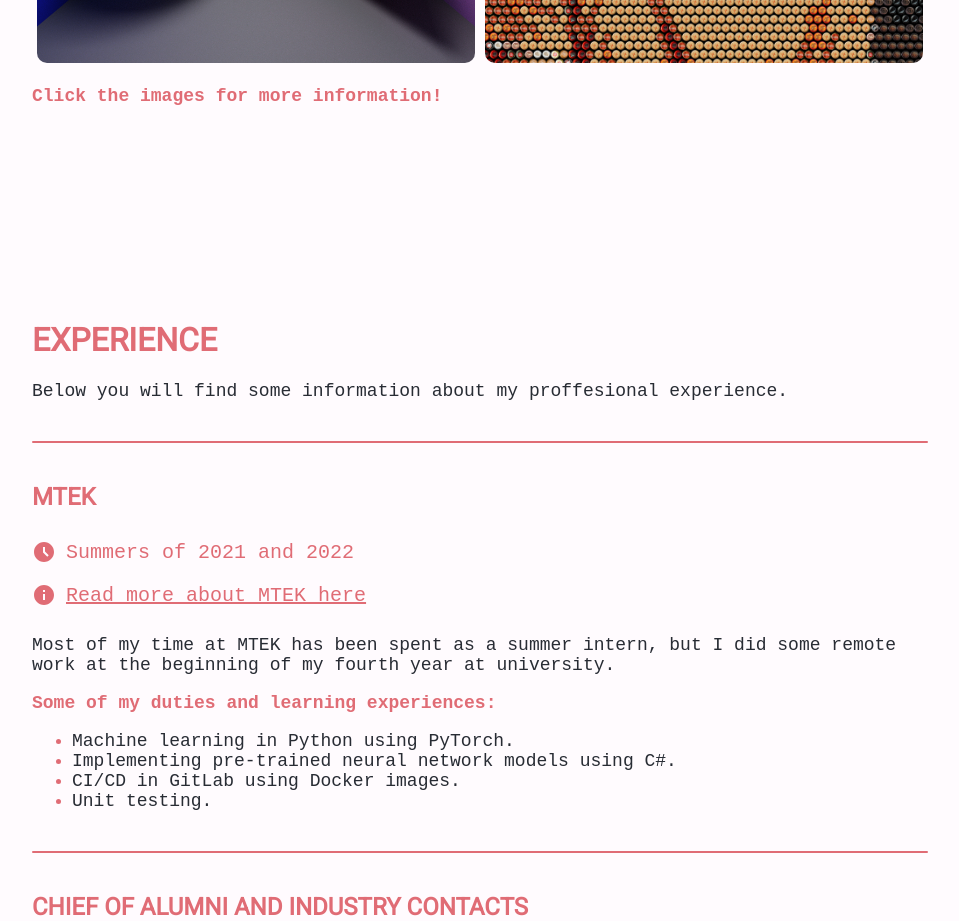
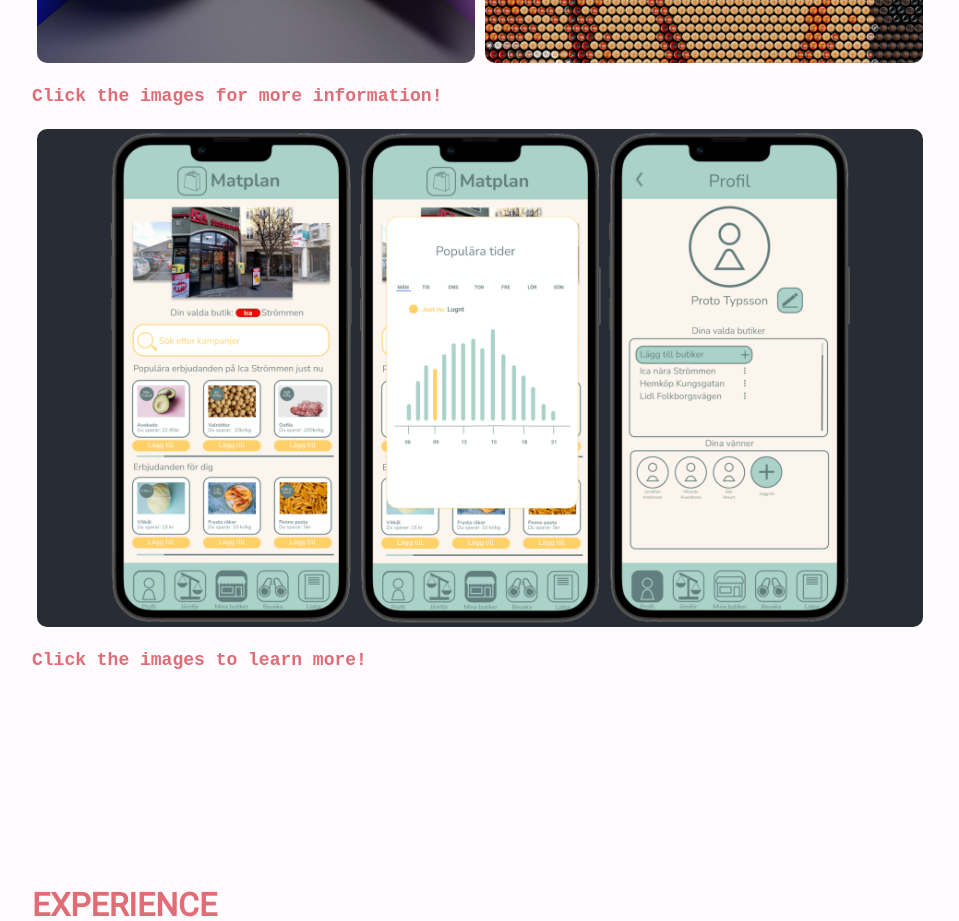
Before and after one commit to jonan270/Interactive-portfolio, a React (Create React App) app: page / in a window 1280 px wide. Shown: the part 2000-2921 px from the top of the page, without its empty margins (160-1119 px from the left). Built offline with nearby package versions, Linux system fonts and the light colour scheme.

Commit message:
Merge with bottlecap page

```diff
--- a/src/components/Projects.tsx
+++ b/src/components/Projects.tsx
@@ -1,6 +1,8 @@
 import globalIllumination_img from "../images/400samples.bmp"
 import caps_img from "../images/caps_me.png"
 import raid_img from "../images/table_raid.png"
+import ux_img from "../images/ux.png"
+
 import "../styles/images.scss"
 
 import BottleCaps from "../projects/BottleCaps"
@@ -49,6 +51,17 @@ const Projects: React.FC<Props> = ({overlay}) => {
                 </div>
             </div>
             <h3>Click the images for more information!</h3>
+            <div className="showcaseRow">
+                <div className="showcaseItem--large">
+                    <img src={ux_img}
+                    alt="ux_image"
+                    className="showcaseImage"/>
+                    <div className="showcaseOverlay" onClick={() => overlay.triggerOverlay(TableRaid)}>
+                        <p>MATPLAN - A PURE UX PROJECT</p>
+                    </div>
+                </div>
+            </div>
+            <h3>Click the images to learn more!</h3>
         </div>
     )
 }
```
Also changed, not shown: src/images/ux.png (added).
